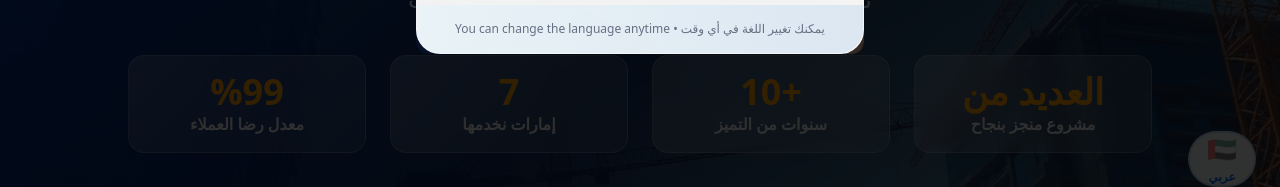
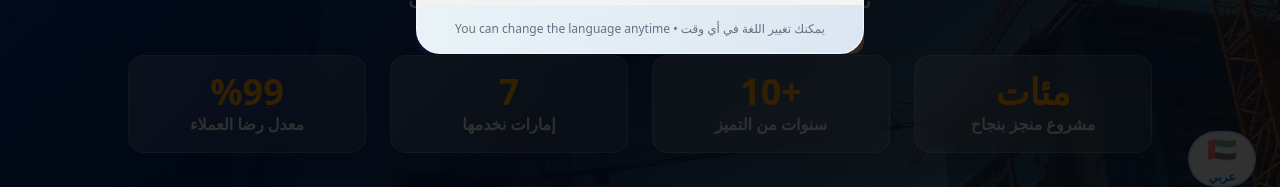
Before and after one commit to almashhad/almashhad-sky-uae, a React (Vite) app: page / in a window 1280 px wide. Shown: the part 589-776 px from the top of the page. Built offline with nearby package versions, Linux system fonts and the light colour scheme.

Commit message:
Update Hero section text
Updated the text in the Hero section to be more coherent and understandable.

```diff
--- a/src/components/Hero.tsx
+++ b/src/components/Hero.tsx
@@ -59,7 +59,7 @@ const Hero = () => {
           {/* Enhanced Statistics */}
           <div className="grid grid-cols-2 md:grid-cols-4 gap-6 mb-10">
             <div className="text-center bg-gradient-glass backdrop-blur-md rounded-2xl p-4 border border-white/20 hover:shadow-glow transition-all duration-300">
-              <div className="text-3xl sm:text-4xl font-black text-gold-accent">العديد من</div>
+              <div className="text-3xl sm:text-4xl font-black text-gold-accent">مئات</div>
               <div className="text-sm sm:text-base text-white/90 font-semibold">{t('projectsCompleted')}</div>
             </div>
             <div className="text-center bg-gradient-glass backdrop-blur-md rounded-2xl p-4 border border-white/20 hover:shadow-glow transition-all duration-300">
```
